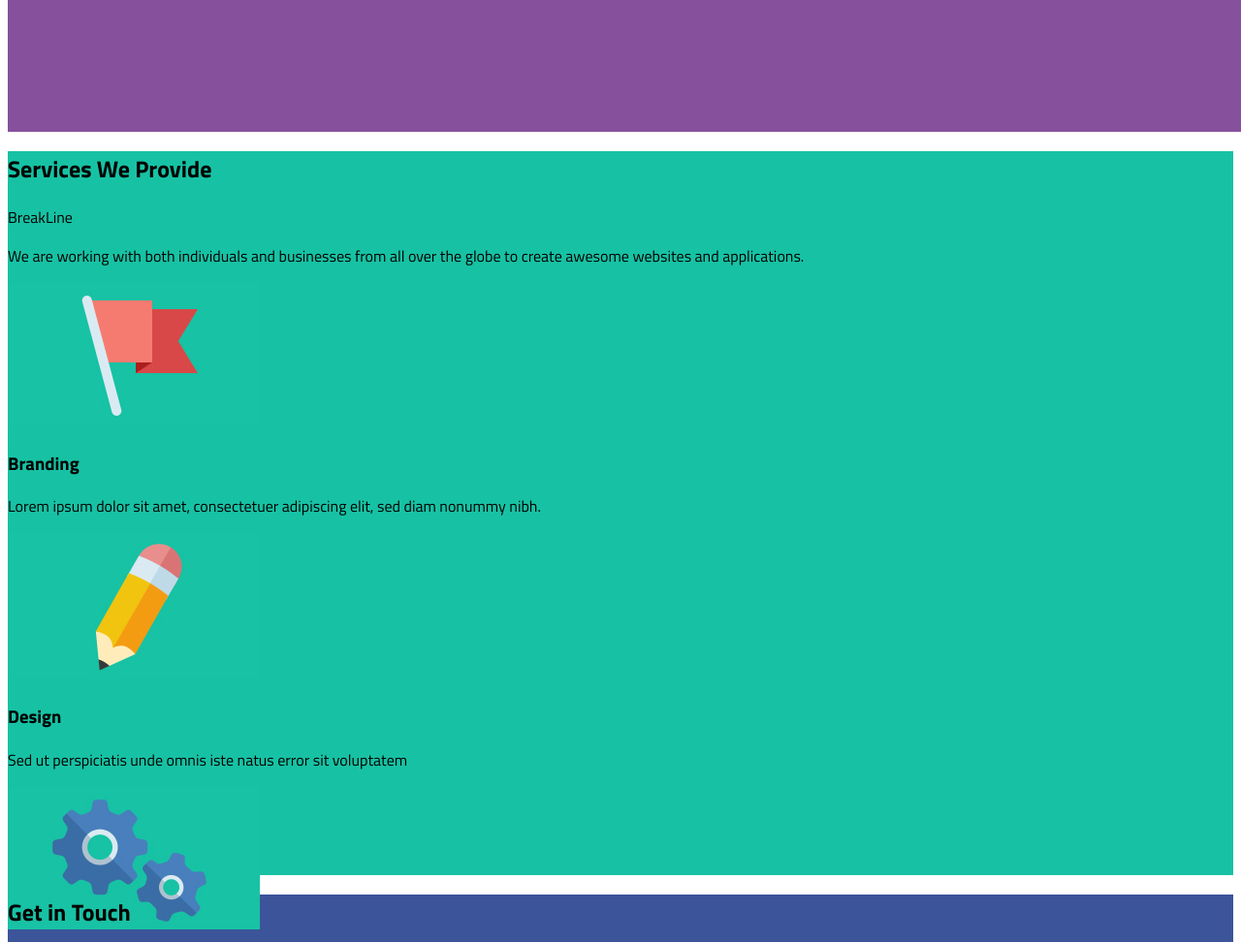
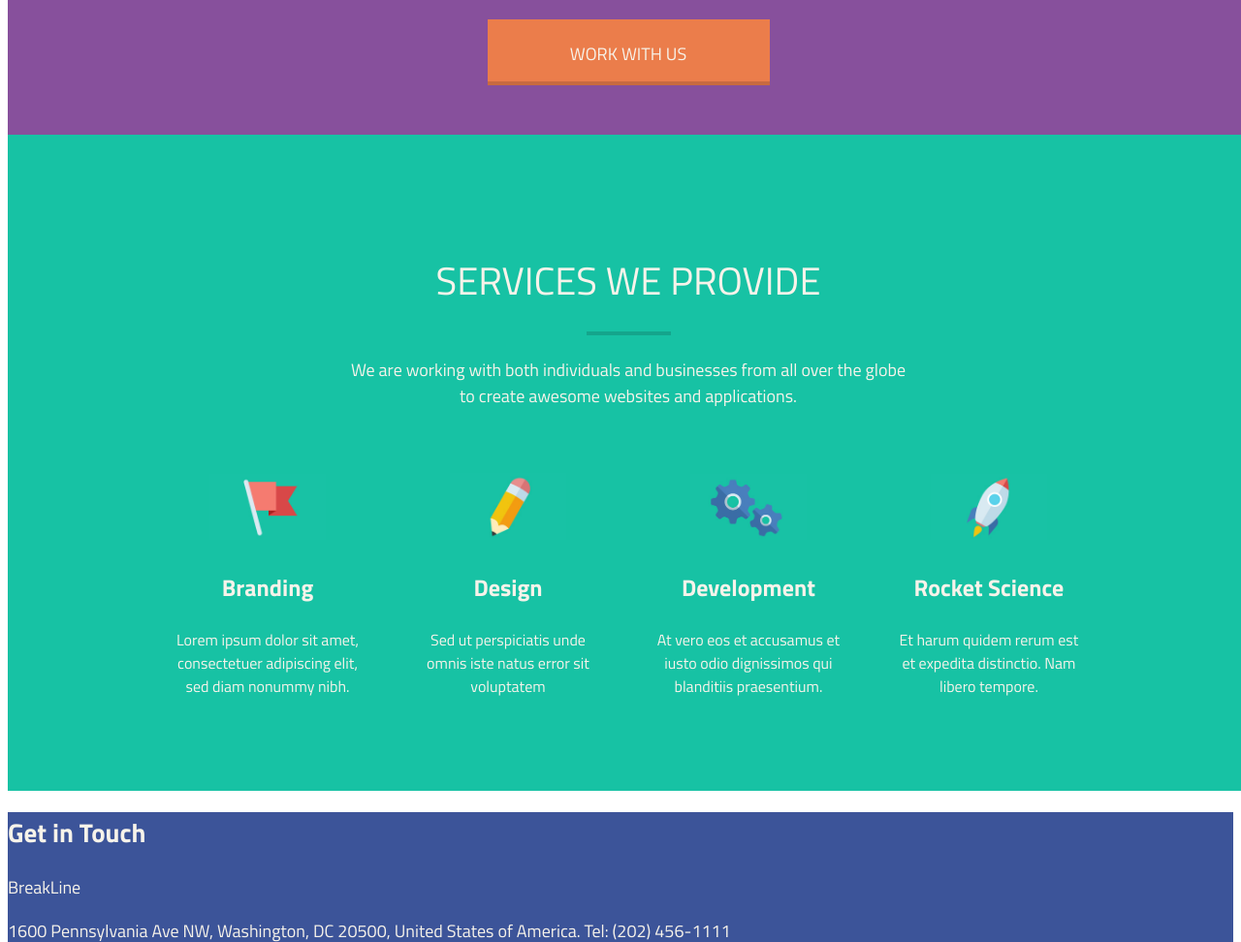
Before and after one commit to cristianfelipe94/ExamenWeb, a plain HTML site: page index.html in a window 1280 px wide. Shown: the part 320-1292 px from the top of the page at 97% size. Drawn offline with Linux system fonts and the light colour scheme.

Commit message:
Agrego los estilos de el segundo Bloque, centrar contenido y sus Iconos.

```diff
--- a/index.html
+++ b/index.html
@@ -29,32 +29,36 @@
 		</div>
 
 		<div class="secondBlock">
-			<div>
-				<h2>Services We Provide</h2>
+			<div class="secondBlockTitle">
+				<p>Services We Provide</p>
 			</div>
-			<div>BreakLine</div>
-			<div><p>We are working with both individuals and businesses from all over the globe to create awesome websites and applications.</p></div>
-
-			<div>
-				<img src="assets/assetFlag.jpg" alt="">
+			<div class="breakLine"></div>
+			<div class="secondBlockIntro">
+				<p class="secondBlockIntroText">We are working with both individuals and businesses from all over the globe</p>
+				<p class="secondBlockIntroText">to create awesome websites and applications.</p>
+			</div>
+			<div class="iconsRowBanner">
+				<div class="iconsBanner">
+					<img class="iconsItself" src="assets/assetFlag.jpg" alt="Flag Icon">
 					<h3>Branding</h3>
 					<p>Lorem ipsum dolor sit amet,
 					consectetuer adipiscing elit, sed diam nonummy nibh.</p>
 				</div>
-			<div>
-				<div><img src="assets/assetPencil.jpg" alt=""></div>
+				<div class="iconsBanner">
+					<img class="iconsItself" src="assets/assetPencil.jpg" alt="Pencil Icon">
 					<h3>Design</h3>
 					<p>Sed ut perspiciatis unde omnis iste natus error sit voluptatem</p>
 				</div>
-			<div>
-				<div><img src="assets/assetGear.jpg" alt=""></div>
+				<div class="iconsBanner">
+					<img class="iconsItself" src="assets/assetGear.jpg" alt="Gear Icon">
 					<h3>Development</h3>
 					<p>At vero eos et accusamus et iusto odio dignissimos qui blanditiis praesentium.</p>
 				</div>
-			<div>
-				<div><img src="assets/assetRocket.jpg" alt=""></div>
+				<div class="iconsBanner">
+					<img class="iconsItself" src="assets/assetRocket.jpg" alt="Rocket Icon">
 					<h3>Rocket Science</h3>
 					<p>Et harum quidem rerum est et expedita distinctio. Nam libero tempore.</p>
+				</div>
 			</div>
 		</div>
 
--- a/sass/Content/_content.scss
+++ b/sass/Content/_content.scss
@@ -7,25 +7,30 @@
 }
 
 html {
+    color: #f7f3ea;
     font-family: 'Titillium Web', sans-serif;
+    font-size: 18px;
 }
 
 //First Block Styles.
 /////////////////////
 .firstBlock {
     background-color: #87509c;
-    height: 448px;
     width: 100vw;
+    height: 451px;
 }
 
 .navBarRow {
     margin: 0 210px 73.5px;
+    font-size: 16px;
+    padding-top: 58px;
 }
 
 .navMainBar {
     float: right;
     margin: 12px;
     padding: 8px;
+    text-transform: uppercase;
     &:hover {
         background-color: #643a79;
     }
@@ -34,6 +39,7 @@ html {
 .welcomeBanner {
     width: 907px;
     margin: 30.5px auto;
+    font-size: 42.16px;
 }
 
 .welcomeText {
@@ -52,14 +58,72 @@ html {
 .workWithUsBtn p {
     padding: 22px 72px;
     margin: 0;
+    text-transform: uppercase;
 }
 
 //Second Block Styles.
 //////////////////////
 .secondBlock {
     background-color: #17c2a4;
-    height: 747px;
+    height: 677px;
+    width: 100vw;
 }
+
+.secondBlockTitle {
+    margin: 0 auto;
+    font-size: 40px;
+    text-align: center;
+    text-transform: uppercase;
+    padding-top: 120px;
+}
+
+.secondBlockTitle p {
+    margin: 0;
+}
+
+.breakLine {
+    background-color: #14a58c;
+    width: 87px;
+    height: 4px;
+    margin: 22px auto;
+}
+
+.secondBlockIntro {
+    margin-bottom: 41px;
+}
+
+.secondBlockIntroText {
+    text-align: center;
+    margin: 0;
+}
+
+//Icons Banner.
+///////////////
+.iconsRowBanner {
+    margin: 0 auto;
+    width: 988px;
+}
+
+.iconsBanner {
+    display: inline-block;
+    width: 194px;
+    margin: 25px;
+    text-align: center;
+}
+
+.iconsBanner p {
+    font-size: 16px;
+}
+
+.iconsBanner h3 {
+    font-size: 24px;
+}
+
+.iconsItself {
+    width: 120px;
+}
+
+
 
 .thirdBlock {
     background-color: #3c5499;
```
Also changed, not shown: css/style.css, 1 other file. Lines whose indentation alone changed are shown as unchanged.
